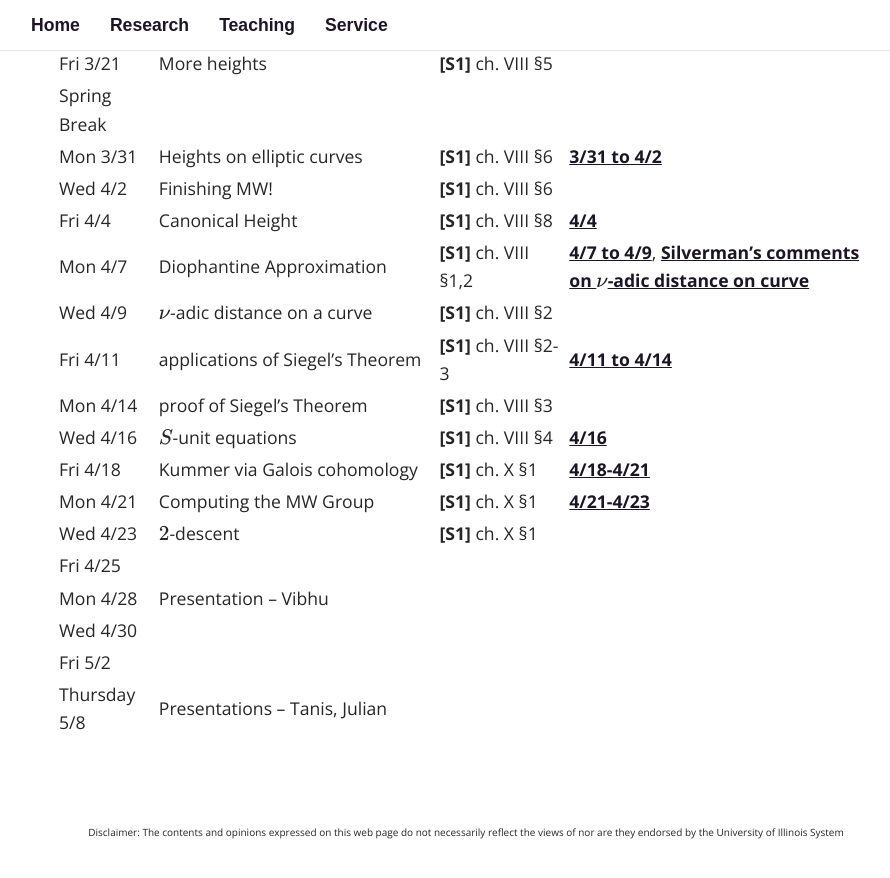
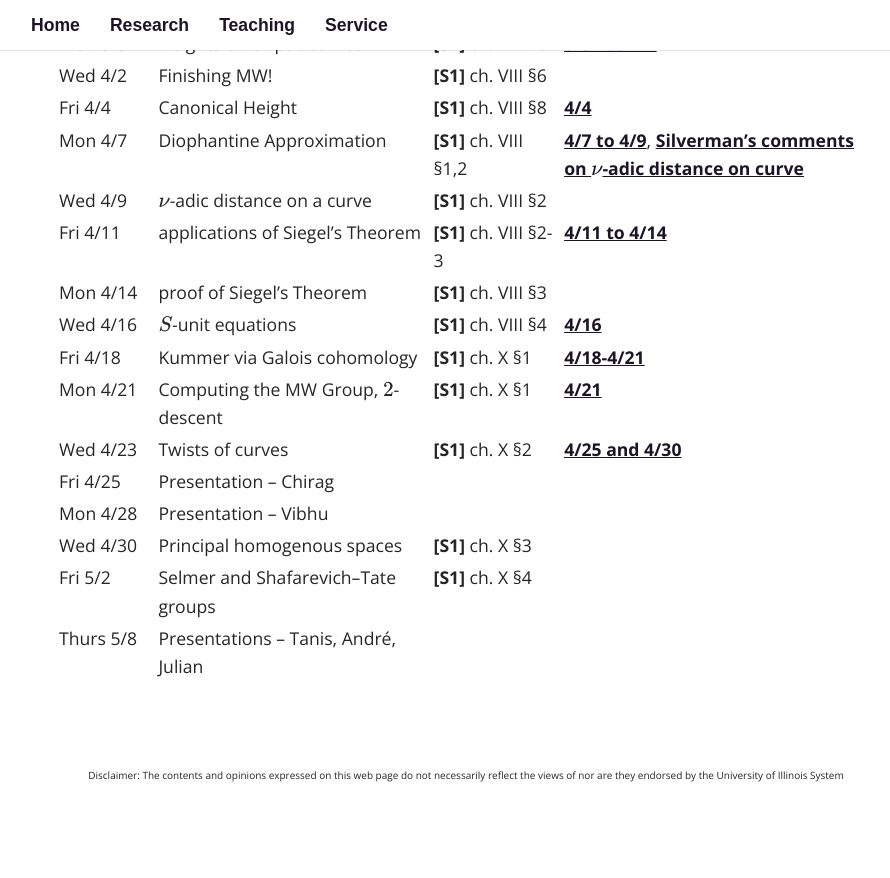
Before and after one commit to fsaia/site, a Jekyll site: the page built from _pages/05_math_525.md, in a window 1280 px wide and 900 px high, scrolled down 2386 px. Shown: the top 878 px of the window, without its empty margins (174-1064 px from the left). Built offline with Jekyll 4.4.1, drawn with Linux system fonts in a browser that asks for light colours; some web fonts are replaced; formulas are drawn with MathJax 3; after the commit the page ends 3230 px from its top, so only the background shows below that.

Commit message:
Add files via upload

```diff
--- a/_pages/05_math_525.md
+++ b/_pages/05_math_525.md
@@ -20,57 +20,57 @@ exclude: true
 * [Problem Set 4]()
 
 ### Texts:
-* **[C]**\: &nbsp; J. W. S. Cassels, *Lectures on Elliptic Curves*. London Mathematical Society Student Texts 24. Cambridge University Press, 1991.
-* **[S1]**\: &nbsp; Joseph Silverman, *The Arithmetic of Elliptic Curves*. Second Edition. Springer, 2009.
-* **[S2]**\: &nbsp; Joseph Silverman, *Advanced Topics in the Arithmetic of Elliptic Curves*. Springer, 1994.
+* **[C]**\:  J. W. S. Cassels, *Lectures on Elliptic Curves*. London Mathematical Society Student Texts 24. Cambridge University Press, 1991.
+* **[S1]**\:  Joseph Silverman, *The Arithmetic of Elliptic Curves*. Second Edition. Springer, 2009.
+* **[S2]**\:  Joseph Silverman, *Advanced Topics in the Arithmetic of Elliptic Curves*. Springer, 1994.
 
 ### Schedule:
 
 > | Date  | Topics | References | Notes |
 | :-------| :----------| :------| :------|
-| Mon 1/13 <br> <br> | introduction, various definitions for elliptic curves &nbsp;&nbsp;&nbsp;&nbsp;&nbsp;&nbsp; | | [1/13 to 1/15](https://drive.google.com/open?id=1-97IterNTOaiawgYtENIhHbn1d8LpGmi&usp=drive_fs) <br> <br> |
-| Wed 1/15 | the Mordell--Weil group | **[C]** §7, &nbsp;&nbsp;&nbsp;&nbsp;&nbsp;&nbsp;&nbsp;&nbsp;&nbsp;&nbsp;&nbsp;&nbsp;&nbsp;&nbsp;| |
-| Fri 1/17  | algebraic sets, algebraic varieties, and dimension | **[S1]** ch. I-II | [1/17 to 1/24](https://drive.google.com/open?id=1-Aw-sdwfM3bpWDqQzpOdxRgnRVB4h-CX&usp=drive_fs)  |
-| Wed 1/22 | singularities, rational maps and morphisms | **[S1]** ch. I | |
-| Fri 1/24 | valuations, maps on function fields, ramification | **[S1]** ch. II  | |
+| Mon 1/13  <br> <br> | introduction, various definitions for elliptic curves  | | [1/13 to 1/15](https://drive.google.com/open?id=1-97IterNTOaiawgYtENIhHbn1d8LpGmi&usp=drive_fs) <br> <br>  |
+| Wed 1/15 | the Mordell--Weil group | **[C]** §7, | |
+| Fri 1/17  <br> <br> | algebraic sets, algebraic varieties, and dimension | **[S1]** ch. I-II <br> <br> | [1/17 to 1/24](https://drive.google.com/open?id=1-Aw-sdwfM3bpWDqQzpOdxRgnRVB4h-CX&usp=drive_fs) <br> <br> |
+| Wed 1/22 <br> <br> | singularities, rational maps and morphisms | **[S1]** ch. I <br> <br> | |
+| Fri 1/24 <br> <br> | valuations, maps on function fields, ramification | **[S1]** ch. II <br> <br> | |
 | Mon 1/27 | divisors and differentials | **[S1]** ch. II | [1/27 to 1/31](https://drive.google.com/open?id=1-S14EY60S-Qt8Qq9Y4sE8dAMGPHYAYm-&usp=drive_fs) |
 | Wed 1/29 | more divisors and differentials | **[S1]** ch. II | |
-| Fri 1/31  <br> <br> | Riemann--Roch, Weierstrass equations and genus $$1$$ | **[S1]** ch. II, ch. III §3 <br> <br>| |
-| Mon 2/3 <br> <br>| Riemann--Hurwitz, various Weierstrass equations <br> <br>| **[S1]** ch. II, ch. III §1 <br> <br> | [2/3 to 2/7](https://drive.google.com/open?id=1Z-jwpHQQVK4V4RzLDoIcJwH_PfUSbphs&usp=drive_fs) <br> <br> |
-| Wed 2/5 | j-invariants, singular Weierstrass cubics  | **[S1]** ch. III §1-2 | |
+| Fri 1/31   <br> <br> | Riemann--Roch, Weierstrass equations and genus $$1$$ | **[S1]** ch. II, ch. III §3  | |
+| Mon 2/3 <br> <br> | Riemann--Hurwitz, various Weierstrass equations  | **[S1]** ch. II, ch. III §1   | [2/3 to 2/7](https://drive.google.com/open?id=1Z-jwpHQQVK4V4RzLDoIcJwH_PfUSbphs&usp=drive_fs)  <br> <br> |
+| Wed 2/5 <br> <br> | j-invariants, singular Weierstrass cubics  | **[S1]** ch. III §1-2 <br> <br> | |
 | Fri 2/7 | the algebraic group law | **[S1]** ch. III §3 |  |
-| Mon 2/10 <br> <br> | isogenies <br> <br> | **[S1]** ch. III §4 <br> <br> | [2/10 to 2/17](https://drive.google.com/open?id=1Yb9qvdXyVOzGFs8DziEQ6jx7KeNkW4sg&usp=drive_fs) <br> <br> |
+| Mon 2/10   | isogenies   | **[S1]** ch. III §4   | [2/10 to 2/17](https://drive.google.com/open?id=1Yb9qvdXyVOzGFs8DziEQ6jx7KeNkW4sg&usp=drive_fs)   |
 | Wed 2/12 | invariant differential | **[S1]** ch. III §5 | |
 | Fri 2/14 | dual isogeny | **[S1]** ch. III §6 | |
-| Mon 2/17 | dual isogeny, applications to torsion | **[S1]** ch. III §6 | |
-| Wed 2/19 | Tate module, Galois representations | **[S1]** ch. III §7 | [2/19](https://drive.google.com/open?id=1nyya2xq7dxOE7Xz2b4cXOmUDfSXU2U0L&usp=drive_fs) |
-| Fri 2/21 <br> <br> | The Weil pairing <br> <br> | **[S1]** ch. III §8 <br> <br> | [2/21 to 2/26](https://drive.google.com/open?id=1GX7rEPtp5vPMxFD2TgXorfR7YETJ9COw&usp=drive_fs) <br> <br> |
-| Mon 2/24 | Weil pairing on Tate module, applications | **[S1]** ch. III §8 | |
-| Wed 2/26 | Endomorphisms | **[S1]** ch. III §9-10 | |
-| Fri 2/28 | Endomorphisms in positive characteristic | **[S1]** ch. V §3 | [2/28 and 3/5](https://drive.google.com/open?id=1IorFfhOWxwrtYdGhErxddI33LUOJRGqi&usp=drive_fs) |
-| Mon 3/3 <br> <br> | Elliptic curves over $$\mathbb{C}$$ <br> <br> | **[S1]** ch. VI, **[S2]** ch. I | [recording](https://uic.zoom.us/rec/share/2FCZCsTjKWa8I6aJdc6OlnRwcCKcSStGO-mSOPuc6U8l_mqIQtmi8aWqgxJIlWsC.WxkiEpdA9Ek1mJcR), [notes](https://drive.google.com/open?id=1LX-eZzmk2StWu2b67kQBzUQG2XZrMnUN&usp=drive_fs) |
+| Mon 2/17 <br> <br> | dual isogeny, applications to torsion | **[S1]** ch. III §6 <br> <br> | |
+| Wed 2/19 <br> <br> | Tate module, Galois representations | **[S1]** ch. III §7 <br> <br> | [2/19](https://drive.google.com/open?id=1nyya2xq7dxOE7Xz2b4cXOmUDfSXU2U0L&usp=drive_fs) <br> <br> |
+| Fri 2/21   | The Weil pairing   | **[S1]** ch. III §8   | [2/21 to 2/26](https://drive.google.com/open?id=1GX7rEPtp5vPMxFD2TgXorfR7YETJ9COw&usp=drive_fs)   |
+| Mon 2/24 <br> <br> | Weil pairing on Tate module, applications | **[S1]** ch. III §8 <br> <br> | |
+| Wed 2/26 <br> <br> | Endomorphisms <br> <br> | **[S1]** ch. III §9-10 | |
+| Fri 2/28 <br> <br> | Endomorphisms in positive characteristic | **[S1]** ch. V §3 <br> <br> | [2/28 and 3/5](https://drive.google.com/open?id=1IorFfhOWxwrtYdGhErxddI33LUOJRGqi&usp=drive_fs) <br> <br> |
+| Mon 3/3  <br> <br> | Elliptic curves over $$\mathbb{C}$$  <br> <br> | **[S1]** ch. VI, **[S2]** ch. I | [recording](https://uic.zoom.us/rec/share/2FCZCsTjKWa8I6aJdc6OlnRwcCKcSStGO-mSOPuc6U8l_mqIQtmi8aWqgxJIlWsC.WxkiEpdA9Ek1mJcR), [notes](https://drive.google.com/open?id=1LX-eZzmk2StWu2b67kQBzUQG2XZrMnUN&usp=drive_fs) <br> <br> |
 | Wed 3/5 | Hasse bound, Weil conjectures | **[S1]** ch. V §1-2 | |
-| Fri 3/7 &nbsp;&nbsp; &nbsp;&nbsp; &nbsp;&nbsp;| Over local fields: reduction and torsion | **[S1]** ch. VII §1-3 &nbsp;&nbsp; | [3/7 to 3/10](https://drive.google.com/open?id=1ZR-yMsmR3LdOT4M4-i6FulDMEp9l3xnE&usp=drive_fs) &nbsp;&nbsp; &nbsp;&nbsp; |
+| Fri 3/7  <br> <br> | Over local fields: reduction and torsion | **[S1]** ch. VII §1-3  <br> <br> | [3/7 to 3/10](https://drive.google.com/open?id=1ZR-yMsmR3LdOT4M4-i6FulDMEp9l3xnE&usp=drive_fs)  <br> <br> |
 | Mon 3/10 | Action of inertia, reduction types | **[S1]** ch. VII §4-5 | |
 | Wed 3/12 | Weak Mordell--Weil pt 1 | **[S1]** ch. VIII §1 | [3/12 to 3/17](https://drive.google.com/open?id=1O70fp3UaGhurCdFx1P8-Uoz__K2Is7ju&usp=drive_fs) |
 | Fri 3/14 | no class | | |
-| Mon 3/17 &nbsp;&nbsp; | Weak Mordell--Weil pt 2, Descent Theorem | **[S1]** ch. VIII §1, 3 | |
-| Wed 3/19 &nbsp;&nbsp; | Mordell's Theorem, heights on $$\mathbb{P}^N$$ &nbsp;&nbsp; | **[S1]** ch. VIII §4, 5 | [3/19 to 3/21](https://drive.google.com/open?id=1SxalOawZr2U7utaKa0gK-h_cOZ9YN16q&usp=drive_fs) |
+| Mon 3/17  <br> <br> | Weak Mordell--Weil pt 2, Descent Theorem | **[S1]** ch. VIII §1, 3 | |
+| Wed 3/19  <br> <br> | Mordell's Theorem, heights on $$\mathbb{P}^N$$  | **[S1]** ch. VIII §4, 5 | [3/19 to 3/21](https://drive.google.com/open?id=1SxalOawZr2U7utaKa0gK-h_cOZ9YN16q&usp=drive_fs) <br> <br> |
 | Fri 3/21 | More heights | **[S1]** ch. VIII §5 | |
-| Spring Break &nbsp;&nbsp; | | | |
+| Spring Break  | | | |
 | Mon 3/31 | Heights on elliptic curves | **[S1]** ch. VIII §6 | [3/31 to 4/2](https://drive.google.com/open?id=1BcmBVz7Bu4UTD78liV8xPknFacrXog3u&usp=drive_fs) |
 | Wed 4/2 | Finishing MW! | **[S1]** ch. VIII §6 | |
 | Fri 4/4 | Canonical Height | **[S1]** ch. VIII §8 | [4/4](https://drive.google.com/open?id=1d-FGWfgfF_nOYp2fyG_-faxoixn3hKOs&usp=drive_fs) |
-| Mon 4/7 &nbsp;&nbsp; &nbsp;&nbsp; | Diophantine Approximation | **[S1]** ch. VIII §1,2 &nbsp;&nbsp; | [4/7 to 4/9](https://drive.google.com/open?id=1_ACEbVkDsTnn8fy5jLKqt47WvxA6nuvt&usp=drive_fs), [Silverman's comments on $$\nu$$-adic distance on curve](https://mathoverflow.net/questions/71630/distance-functions-on-elliptic-curves-over-number-fields) |
+| Mon 4/7  <br> <br>  | Diophantine Approximation <br> <br> | **[S1]** ch. VIII §1,2  | [4/7 to 4/9](https://drive.google.com/open?id=1_ACEbVkDsTnn8fy5jLKqt47WvxA6nuvt&usp=drive_fs), [Silverman's comments on $$\nu$$-adic distance on curve](https://mathoverflow.net/questions/71630/distance-functions-on-elliptic-curves-over-number-fields) |
 | Wed 4/9 | $$\nu$$-adic distance on a curve | **[S1]** ch. VIII §2 | |
-| Fri 4/11 | applications of Siegel's Theorem | **[S1]** ch. VIII §2-3 | [4/11 to 4/14](https://drive.google.com/open?id=1_8JWHMpkMaLRW8wpYKgJ6dhACDoCkvu8&usp=drive_fs) |
+| Fri 4/11 <br> <br> | applications of Siegel's Theorem <br> <br> | **[S1]** ch. VIII §2-3 | [4/11 to 4/14](https://drive.google.com/open?id=1_8JWHMpkMaLRW8wpYKgJ6dhACDoCkvu8&usp=drive_fs) <br> <br> |
 | Mon 4/14 | proof of Siegel's Theorem | **[S1]** ch. VIII §3 | |
 | Wed 4/16 | $$S$$-unit equations | **[S1]** ch. VIII §4 | [4/16](https://drive.google.com/open?id=1bTjnxRtLcXCG2pU3YVHSA3CWUB3_WuRV&usp=drive_fs) |
 | Fri 4/18 | Kummer via Galois cohomology | **[S1]** ch. X §1 | [4/18-4/21](https://drive.google.com/open?id=1BgtG7LFWXpU5YZluv1Fr7gMWpbRgePV1&usp=drive_fs)|
-| Mon 4/21 | Computing the MW Group | **[S1]** ch. X §1 | [4/21-4/23](https://drive.google.com/open?id=18gWU4PmyxPDjYn4OznuyyhW8ubZyE3vu&usp=drive_fs) |
-| Wed 4/23 | $$2$$-descent | **[S1]** ch. X §1 | |
-| Fri 4/25 | | | |
+| Mon 4/21 <br> <br> | Computing the MW Group, $$2$$-descent | **[S1]** ch. X §1 <br> <br> | [4/21](https://drive.google.com/open?id=18gWU4PmyxPDjYn4OznuyyhW8ubZyE3vu&usp=drive_fs) <br> <br> |
+| Wed 4/23 | Twists of curves | **[S1]** ch. X §2 | [4/25 and 4/30](https://drive.google.com/open?id=1viLQHzAZzkjwvnZ2Xx3nq2rJjxAGzfKs&usp=drive_fs) |
+| Fri 4/25 | Presentation -- Chirag | | |
 | Mon 4/28 | Presentation -- Vibhu | | |
-| Wed 4/30 | | | |
-| Fri 5/2 | | | |
-| Thursday 5/8 | Presentations -- Tanis, Julian | | |
+| Wed 4/30 | Principal homogenous spaces | **[S1]** ch. X §3 | |
+| Fri 5/2 <br> <br> | Selmer and Shafarevich--Tate groups | **[S1]** ch. X §4 <br> <br> | |
+| Thurs 5/8  &nbsp; &nbsp; &nbsp; &nbsp; &nbsp; &nbsp; &nbsp;| Presentations -- Tanis, André, Julian &nbsp; &nbsp; &nbsp; &nbsp; &nbsp; &nbsp; &nbsp; &nbsp; &nbsp; &nbsp; | &nbsp; &nbsp; &nbsp; &nbsp; &nbsp; &nbsp; &nbsp; &nbsp; &nbsp; &nbsp; &nbsp; &nbsp; &nbsp; &nbsp; &nbsp; &nbsp; &nbsp; | |
```
